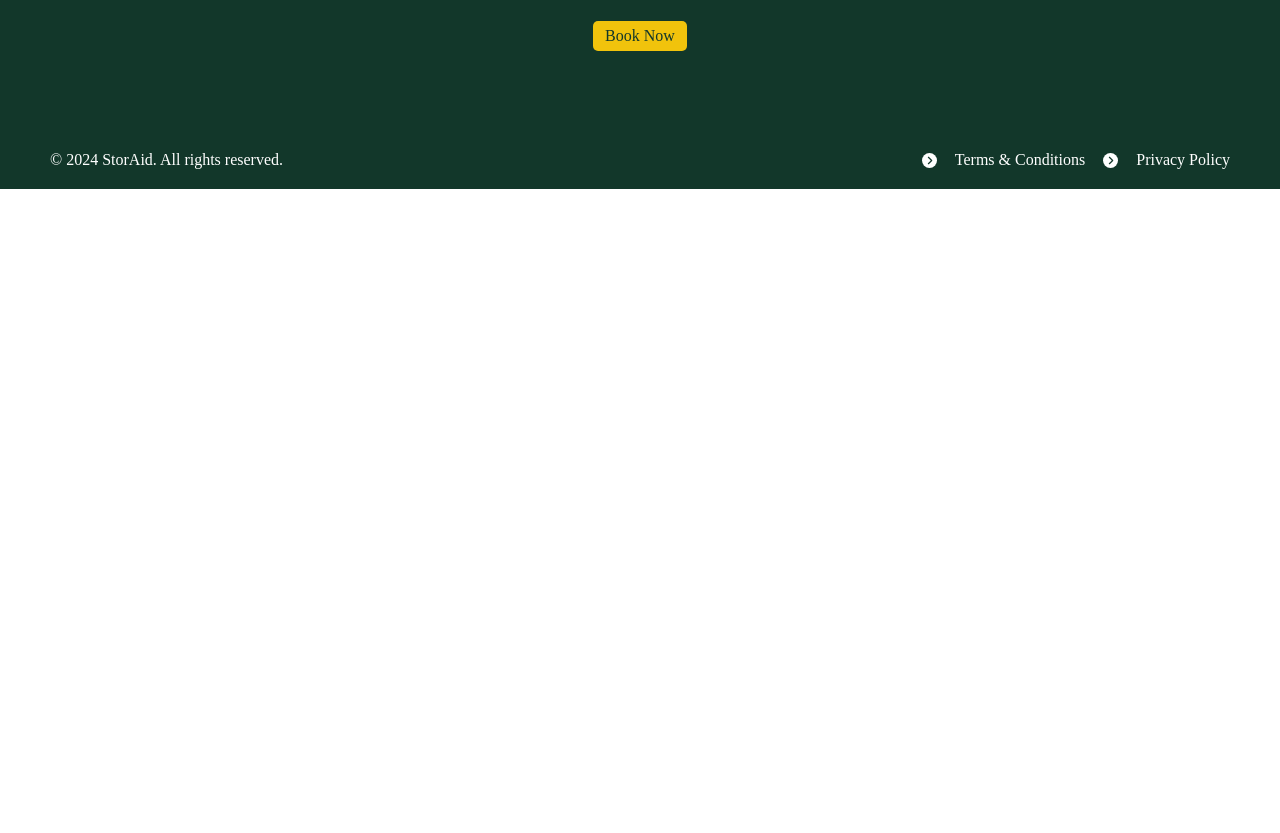
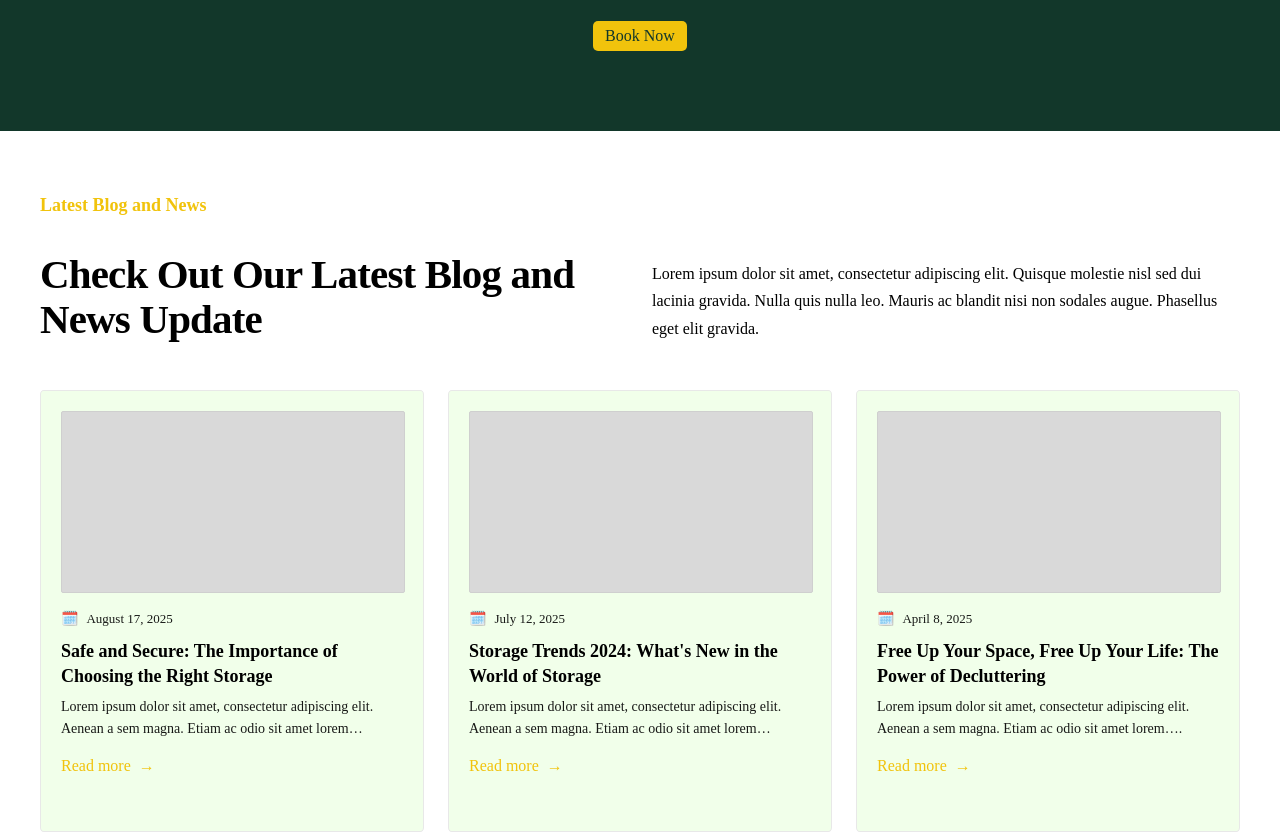
Before and after one commit to JuliaFaraj/react-website, a React (Vite) app: page / in a window 1280 px wide. Shown: the part 3900-4733 px from the top of the page. Before the commit the page ends 4089 px from the top, so only its background shows below. Built offline with nearby package versions, Linux system fonts and the light colour scheme.

Commit message:
Färdigställ Latest Blogs: markup, card-media och styling

```diff
--- a/src/Components/LatestBlogs.jsx
+++ b/src/Components/LatestBlogs.jsx
@@ -2,9 +2,40 @@ import React from 'react'
 
 const LatestBlogs = () => {
   return (
-    <div>
+    <section className="Latestblogs theme-light">
+        <div className="container">
+            <h1 className="title">Latest Blog and News</h1>
+            <h2 className="Latestblog-subtitle">Check Out Our Latest Blog and News Update</h2>
+            <p className="Latestblogs-lead">Lorem ipsum dolor sit amet, consectetur adipiscing elit. Quisque molestie nisl sed dui lacinia gravida. Nulla quis nulla leo. Mauris ac blandit nisi non sodales augue. Phasellus eget elit gravida.</p>
 
-    </div>
+
+            <div className="Latestblogs-cards">
+                <div className="Latestblogs-card1 theme-light">
+                   <div className="card-media" aria-hidden="true"></div>
+                  <div className="date-badge">August 17, 2025</div>
+                    <h2 className="card-title">Safe and Secure: The Importance of Choosing the Right Storage</h2>
+                    <p className="Latestblogs-card-subtitle">Lorem ipsum dolor sit amet, consectetur adipiscing elit. Aenean a sem magna. Etiam ac odio sit amet lorem…</p>
+                    <a href="/blog" className="read-more-link">Read more</a>
+                </div>
+
+                <div className="Latestblogs-card2 theme-light">
+                   <div className="card-media" aria-hidden="true"></div>
+                    <div className="date-badge">July 12, 2025</div>
+                    <h2 className="card-title">Storage Trends 2024: What's New in the World of Storage</h2>
+                    <p className="Latestblogs-card-subtitle">Lorem ipsum dolor sit amet, consectetur adipiscing elit. Aenean a sem magna. Etiam ac odio sit amet lorem…</p>
+                    <a href="/blog" className="read-more-link">Read more</a>
+                </div>
+
+                 <div className="Latestblogs-card3 theme-light">
+                   <div className="card-media" aria-hidden="true"></div>
+                    <div className="date-badge">April 8, 2025</div>
+                    <h2 className="card-title">Free Up Your Space, Free Up Your Life: The Power of Decluttering</h2>
+                    <p className="Latestblogs-card-subtitle">Lorem ipsum dolor sit amet, consectetur adipiscing elit. Aenean a sem magna. Etiam ac odio sit amet lorem….</p>
+                    <a href="/blog" className="read-more-link">Read more</a>
+                </div>
+                </div>
+        </div>
+    </section>
   )
 }
 
--- a/src/index.css
+++ b/src/index.css
@@ -705,65 +705,6 @@ padding: 48px 0;
 
 
 
-
-
-
-
-
-
-
-
-
-
-
-
-
-
-
-
-
-
-
-
-
-
-
-
-
-
-
-
-
-
-
-
-
-
-
-
-
-
-
-
-
-
-
-
-
-
-
-
-
-
-
-
-
-
-
-
-
-
-
 .pricing-card-price {
   font-size: 28px;
   font-weight: 800;
@@ -835,7 +776,122 @@ padding: 48px 0;
   font-weight: 500;
   margin: 0 0 24px 0;
   max-width: 116ch;
-  display: block;             /* inte inline-flex */
+  display: block;
   margin-left: auto;
   margin-right: auto;
 }
+
+/* Sektion & grid */
+.Latestblogs {
+  padding: 64px 0 72px;
+}
+.Latestblogs .container {
+  max-width: 1200px;
+  margin: 0 auto;
+  padding: 0 16px;
+  display: grid;
+  grid-template-columns: repeat(12, 1fr);
+  gap: 24px;
+}
+
+.card-media {
+  width: 100%;
+  height: 180px;            /* gör den längre/kortare vid behov */
+  background: #D9D9D9;
+  border: 1px solid #CFCFCF;
+  border-radius: 2px;
+  margin-bottom: 16px;
+}
+.Latestblogs .title {
+  grid-column: 1 / -1; /* Satt på rätt plats med hjälpa av AI */
+  margin: 0 0 12px;
+  font-size: 18px;
+  font-weight: 700;
+}
+.Latestblog-subtitle {
+  grid-column: 1 / 7;
+  margin: 0;
+  font-size: clamp(28px, 3.2vw, 48px);
+  line-height: 1.1;
+  font-weight: 800;
+  letter-spacing: -0.02em;
+}
+.Latestblogs-lead {
+  grid-column: 7 / -1; /* Satt på rätt plats med hjälpa av AI */
+  margin: 8px 0 0;
+  font-size: 16px;
+  line-height: 1.7;
+}
+
+/* Kort-grid */
+.Latestblogs-cards {
+
+  grid-column: 1 / -1;
+  margin-top: 24px;
+  display: grid;
+  grid-template-columns: repeat(3, 1fr);
+  gap: 24px;
+}
+
+.Latestblogs-card1, .Latestblogs-card2, .Latestblogs-card3 {
+  border-radius: 12px;
+  border: solid 1px #e0e0e0;
+  padding: 24px;
+  border: 1px solid #e8e8e8;
+  border-radius: 1%;
+  padding: 20px 20px;
+  min-height: 400px;
+  background-color: #F1FFEA;
+}
+
+.Latestblogs-card1:hover,.Latestblogs-card2:hover, .Latestblogs-card3:hover {
+  background-color: #0f3a2f;
+  color: #eaf1ee;
+  transform: translateY(-2px);
+  box-shadow: 0 8px 18px rgba(0,0,0,0.16);
+}
+
+.date-badge {
+  display: inline-flex;
+  align-items: center;
+  gap: 8px;
+  font-size: 13px;
+  margin-bottom: 12px;
+  opacity: .9;
+}
+.date-badge::before {
+  content: "🗓️"; /* Kalender symbol framtagen av AI*/
+  font-size: 14px;
+  line-height: 1;
+}
+
+.card-title {
+  margin: 0 0 8px;
+  font-size: 18px;
+  line-height: 1.35;
+  font-weight: 700;
+}
+.Latestblogs-card-subtitle {
+  margin: 0 0 16px;
+  font-size: 14px;
+  line-height: 1.6;
+  opacity: .9;
+}
+
+/* Read more-länk – pilrörelse */
+.read-more-link {
+  display: inline-flex;
+  align-items: center;
+  gap: 8px;
+  font-weight: 400;
+  text-decoration: none;
+  color: #F1C30C;
+}
+.read-more-link::after {
+  content: "→";  /* pil-symbol framtagen av AI*/
+  transform: translateX(0);
+  transition: transform .15s ease;
+}
+.read-more-link:hover::after {
+  transform: translateX(3px);
+}
```
